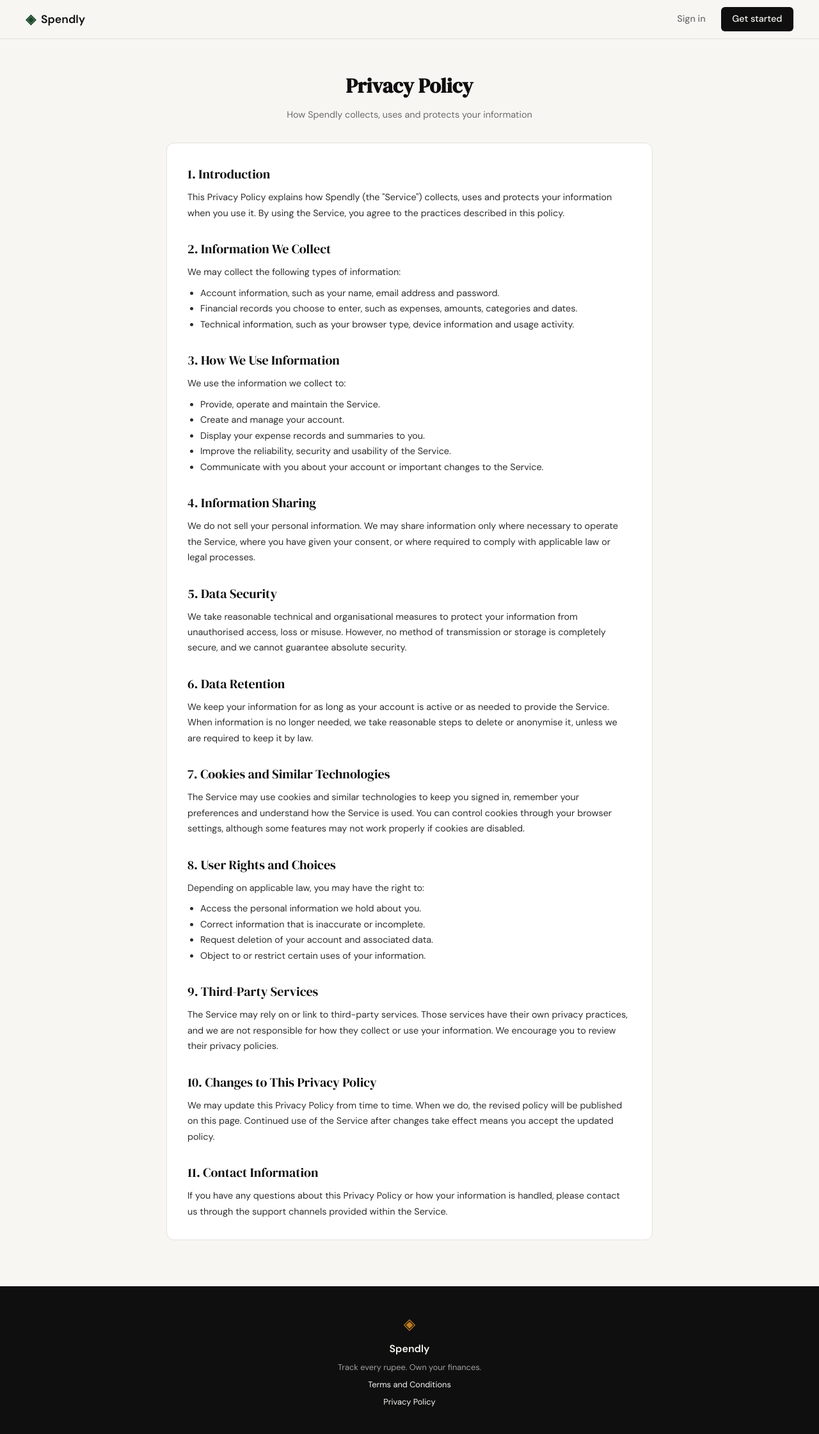
After one commit to salmanabid786/expense-tracker, a Flask app: page /privacy-policy in a window 1280 px wide. The commit adds this page. Shown: the whole page at 64% size. Run offline with Flask 3, Linux system fonts and the light colour scheme.

Commit message:
Terms and Condition and privacy policy pages added

```diff
--- a/expense-tracker/app.py
+++ b/expense-tracker/app.py
@@ -20,6 +20,16 @@ def register():
 @app.route("/login")
 def login():
     return render_template("login.html")
+
+
+@app.route("/terms-and-conditions")
+def terms_and_conditions():
+    return render_template("terms.html")
+
+
+@app.route("/privacy-policy")
+def privacy_policy():
+    return render_template("privacy.html")
 
 
 # ------------------------------------------------------------------ #
--- a/expense-tracker/static/css/style.css
+++ b/expense-tracker/static/css/style.css
@@ -508,6 +508,37 @@ a { color: inherit; text-decoration: none; }
 }
 
 /* ------------------------------------------------------------------ */
+/* Legal pages                                                         */
+/* ------------------------------------------------------------------ */
+
+.legal-container {
+    width: 100%;
+    max-width: 760px;
+}
+
+.legal-card h2 {
+    font-family: var(--font-display);
+    font-size: 1.25rem;
+    font-weight: 400;
+    color: var(--ink);
+    margin: 1.75rem 0 0.5rem;
+}
+
+.legal-card h2:first-child { margin-top: 0; }
+
+.legal-card p,
+.legal-card li {
+    font-size: 0.9rem;
+    line-height: 1.7;
+    color: var(--ink-soft);
+}
+
+.legal-card ul {
+    padding-left: 1.25rem;
+    margin-top: 0.5rem;
+}
+
+/* ------------------------------------------------------------------ */
 /* Responsive                                                          */
 /* ------------------------------------------------------------------ */
 
--- a/expense-tracker/templates/base.html
+++ b/expense-tracker/templates/base.html
@@ -34,8 +34,8 @@
             <span class="brand-icon">◈</span>
             <span class="footer-name">Spendly</span>
             <p class="footer-copy">Track every rupee. Own your finances.</p>
-            <a href="#" class="footer-copy" style="color: var(--paper);">Terms and Conditions</a>
-            <a href="#" class="footer-copy" style="color: var(--paper);">Privacy Policy</a>
+            <a href="{{ url_for('terms_and_conditions') }}" class="footer-copy" style="color: var(--paper);">Terms and Conditions</a>
+            <a href="{{ url_for('privacy_policy') }}" class="footer-copy" style="color: var(--paper);">Privacy Policy</a>
         </div>
     </footer>
 
--- /dev/null
+++ b/expense-tracker/templates/privacy.html
@@ -0,0 +1,106 @@
+{% extends "base.html" %}
+
+{% block title %}Privacy Policy — Spendly{% endblock %}
+
+{% block content %}
+
+<section class="auth-section">
+    <div class="legal-container">
+
+        <div class="auth-header">
+            <h1 class="auth-title">Privacy Policy</h1>
+            <p class="auth-subtitle">How Spendly collects, uses and protects your information</p>
+        </div>
+
+        <div class="auth-card legal-card">
+
+            <h2>1. Introduction</h2>
+            <p>
+                This Privacy Policy explains how Spendly (the "Service") collects, uses and
+                protects your information when you use it. By using the Service, you agree to
+                the practices described in this policy.
+            </p>
+
+            <h2>2. Information We Collect</h2>
+            <p>We may collect the following types of information:</p>
+            <ul>
+                <li>Account information, such as your name, email address and password.</li>
+                <li>Financial records you choose to enter, such as expenses, amounts, categories and dates.</li>
+                <li>Technical information, such as your browser type, device information and usage activity.</li>
+            </ul>
+
+            <h2>3. How We Use Information</h2>
+            <p>We use the information we collect to:</p>
+            <ul>
+                <li>Provide, operate and maintain the Service.</li>
+                <li>Create and manage your account.</li>
+                <li>Display your expense records and summaries to you.</li>
+                <li>Improve the reliability, security and usability of the Service.</li>
+                <li>Communicate with you about your account or important changes to the Service.</li>
+            </ul>
+
+            <h2>4. Information Sharing</h2>
+            <p>
+                We do not sell your personal information. We may share information only where
+                necessary to operate the Service, where you have given your consent, or where
+                required to comply with applicable law or legal processes.
+            </p>
+
+            <h2>5. Data Security</h2>
+            <p>
+                We take reasonable technical and organisational measures to protect your
+                information from unauthorised access, loss or misuse. However, no method of
+                transmission or storage is completely secure, and we cannot guarantee absolute
+                security.
+            </p>
+
+            <h2>6. Data Retention</h2>
+            <p>
+                We keep your information for as long as your account is active or as needed to
+                provide the Service. When information is no longer needed, we take reasonable
+                steps to delete or anonymise it, unless we are required to keep it by law.
+            </p>
+
+            <h2>7. Cookies and Similar Technologies</h2>
+            <p>
+                The Service may use cookies and similar technologies to keep you signed in,
+                remember your preferences and understand how the Service is used. You can
+                control cookies through your browser settings, although some features may not
+                work properly if cookies are disabled.
+            </p>
+
+            <h2>8. User Rights and Choices</h2>
+            <p>Depending on applicable law, you may have the right to:</p>
+            <ul>
+                <li>Access the personal information we hold about you.</li>
+                <li>Correct information that is inaccurate or incomplete.</li>
+                <li>Request deletion of your account and associated data.</li>
+                <li>Object to or restrict certain uses of your information.</li>
+            </ul>
+
+            <h2>9. Third-Party Services</h2>
+            <p>
+                The Service may rely on or link to third-party services. Those services have
+                their own privacy practices, and we are not responsible for how they collect or
+                use your information. We encourage you to review their privacy policies.
+            </p>
+
+            <h2>10. Changes to This Privacy Policy</h2>
+            <p>
+                We may update this Privacy Policy from time to time. When we do, the revised
+                policy will be published on this page. Continued use of the Service after changes
+                take effect means you accept the updated policy.
+            </p>
+
+            <h2>11. Contact Information</h2>
+            <p>
+                If you have any questions about this Privacy Policy or how your information is
+                handled, please contact us through the support channels provided within the Service.
+            </p>
+
+        </div>
+
+    </div>
+</section>
+
+{% endblock %}
```
Also changed, not shown: expense-tracker/templates/terms.html (added, +107 -0 lines).
